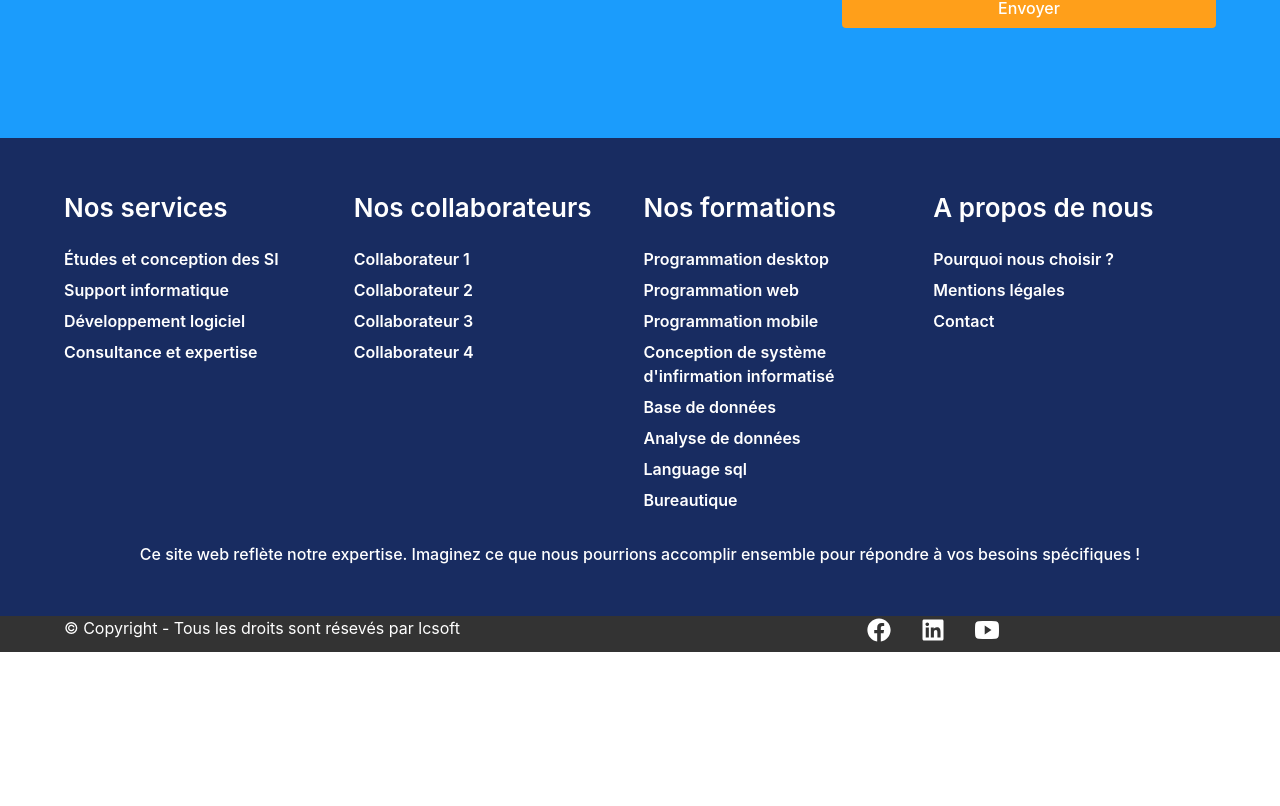
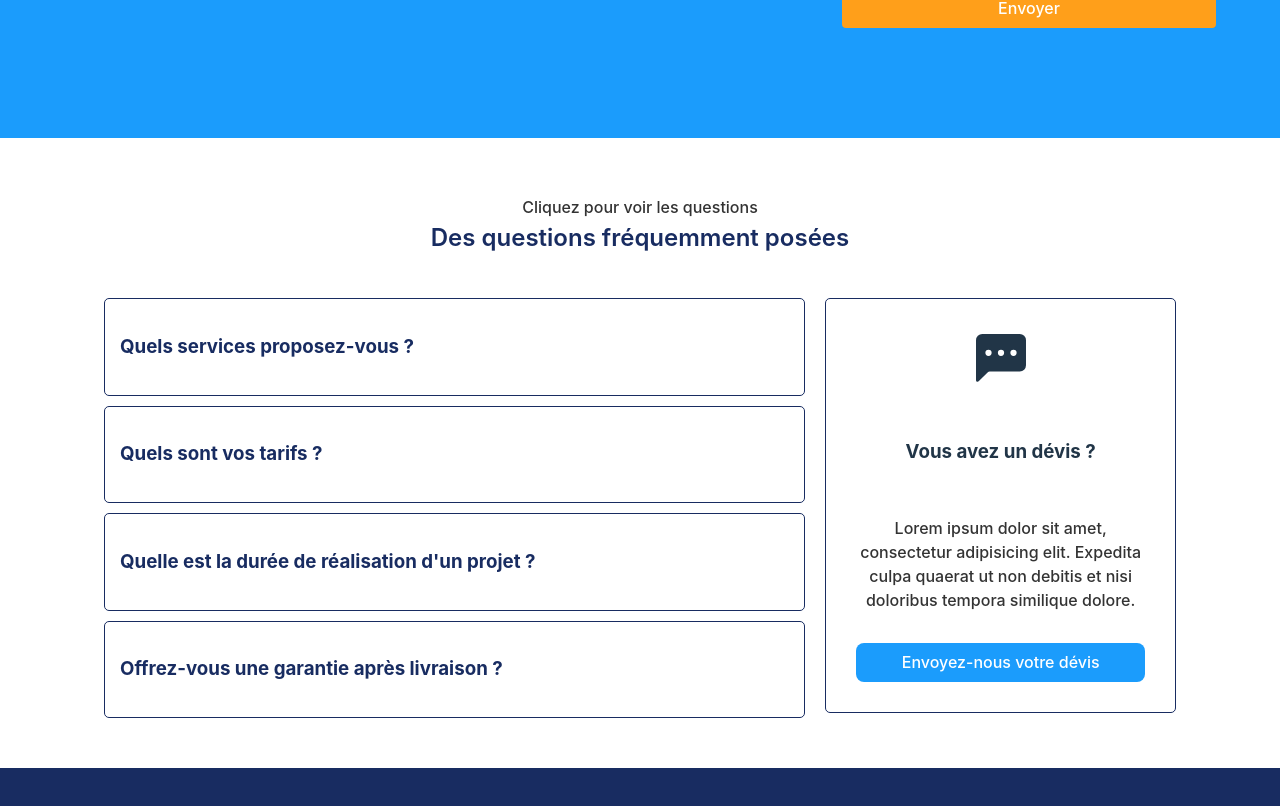
Before and after one commit to Didokapanga/labocongosoft, a React (Vite) app: page / in a window 1280 px wide. Shown: the part 5734-6540 px from the top of the page. Before the commit the page ends 6386 px from the top, so only its background shows below. Built offline with nearby package versions, Linux system fonts and the light colour scheme.

Commit message:
section faq

```diff
--- a/src/App.jsx
+++ b/src/App.jsx
@@ -2,6 +2,7 @@ import React from 'react'
 import './App.css'
 import Home from './pages/Home/Home'
 import Navbar from './components/Navbar/Navbar'
+import 'leaflet/dist/leaflet.css';
 
 function App() {
   return (
--- a/src/assets/assets.js
+++ b/src/assets/assets.js
@@ -201,3 +201,22 @@ export const testimonials = [
         role: "Digital manager"
     }
 ]
+
+export const faqData = [
+    {
+        question: "Quels services proposez-vous ?",
+        answer: "Nous proposons des services variés allant de la création de sites web à la conception d'applications mobiles et bien plus encore."
+    },
+    {
+        question: "Quels sont vos tarifs ?",
+        answer: "Nos tarifs sont personnalisés en fonction des besoins du client. Contactez-nous pour un devis adapté à vos projets."
+    },
+    {
+        question: "Quelle est la durée de réalisation d'un projet ?",
+        answer: "Cela dépend de la complexité du projet, mais en général, nos projets durent entre 2 semaines et 3 mois."
+    },
+    {
+        question: "Offrez-vous une garantie après livraison ?",
+        answer: "Oui, nous offrons une période de garantie après la livraison pour assurer la qualité de nos services."
+    }
+];
--- a/src/components/Agence/Agence.css
+++ b/src/components/Agence/Agence.css
@@ -132,7 +132,7 @@
     }
 }
 
-@media (max-width:900px) {
+@media (max-width:1100px) {
     .agence-item {
         display: flex;
         flex-direction: column-reverse;
--- a/src/components/Copyright/Copyright.css
+++ b/src/components/Copyright/Copyright.css
@@ -13,13 +13,18 @@
     color: white;
     justify-content: space-between;
     gap: 20px;
+    align-items: center;
 }
 
 .copyright-left {
     width: 100%;
     height: 100%;
     flex: 1;
-    justify-content: center;
+    display: flex;
+    justify-content: flex-start;
+    align-items: center;
+    padding: 0;
+    margin: 0;
 }
 
 .copyright-left p {
@@ -30,6 +35,7 @@
 .copyright-right {
     flex: 1;
     width: 100%;
+    height: 100%;
     gap: 30px;
     display: flex;
     justify-content: center;
@@ -39,6 +45,8 @@
 .copyright-right .social-media {
     font-size: 24px;
     cursor: pointer;
+    margin: 0;
+    padding: 0;
 }
 
 .copyright-right .social-media:hover {
--- a/src/components/Copyright/Copyright.jsx
+++ b/src/components/Copyright/Copyright.jsx
@@ -1,6 +1,6 @@
 import React from 'react'
 import './Copyright.css'
-import { FaFacebook, FaLinkedin } from 'react-icons/fa'
+import { FaFacebook, FaFacebookSquare, FaLinkedin } from 'react-icons/fa'
 import { IoLogoYoutube } from 'react-icons/io'
 
 const Copyright = () => {
@@ -8,10 +8,10 @@ const Copyright = () => {
         <div className='copyright'>
             <div className="copyright-content">
                 <div className="copyright-left">
-                    <p className='copyright-text'>© Copyright - Tous les droits sont résevés par lcsoft</p>
+                    <p className='copyright-text'>© Tous les droits sont résevés par lcsoft</p>
                 </div>
                 <div className="copyright-right">
-                    <sapn className="social-media"><FaFacebook /></sapn>
+                    <sapn className="social-media"><FaFacebookSquare /></sapn>
                     <sapn className="social-media"><FaLinkedin /></sapn>
                     <sapn className="social-media"><IoLogoYoutube /></sapn>
                 </div>
--- a/src/components/Footer/Footer.css
+++ b/src/components/Footer/Footer.css
@@ -110,7 +110,26 @@
     }
 }
 
-@media (max-width:600px) {
+
+@media (max-width:940px) {
+    .footer-content ul {
+        display: grid;
+        grid-template-columns: repeat(2, 1fr);
+        grid-template-rows: repeat(2, 2fr);
+        gap: 30px;
+        height: auto;
+    }
+
+    .footer-content li {
+        height: auto;
+    }
+
+    .footer .footer-cta {
+        padding: 0 50px;
+    }
+}
+
+@media (max-width:740px) {
     .footer-content ul {
         display: grid;
         grid-template-columns: repeat(1, 1fr);
--- a/src/components/Footer/Footer.jsx
+++ b/src/components/Footer/Footer.jsx
@@ -76,7 +76,9 @@ const Footer = () => {
                     </li>
                 </ul>
             </div>
-            <span className='footer-cta forme-animated' ref={(el) => serviceItemsRef.current[4] = el}>Ce site web reflète notre expertise. Imaginez ce que nous pourrions accomplir ensemble pour répondre à vos besoins spécifiques !</span>
+            <span className='footer-cta forme-animated' ref={(el) => serviceItemsRef.current[4] = el}>
+                Ce site web reflète notre expertise. Imaginez ce que nous pourrions accomplir ensemble pour répondre à vos besoins spécifiques !
+            </span>
         </div>
     )
 }
--- a/src/components/Formations/Formations.jsx
+++ b/src/components/Formations/Formations.jsx
@@ -35,28 +35,29 @@ const Formations = () => {
         };
     }, []);
 
-    useEffect(() => {
-        // Fonction pour faire défiler automatiquement
-        const startAutoScroll = () => {
-            scrollInterval.current = setInterval(() => {
-                if (scrollContainerRef.current) {
-                    scrollContainerRef.current.scrollLeft += 300; // Ajuste la valeur selon tes besoins
-                    if (scrollContainerRef.current.scrollLeft >= scrollContainerRef.current.scrollWidth - scrollContainerRef.current.clientWidth) {
-                        scrollContainerRef.current.scrollLeft = 0;
-                    }
-                }
-            }, 3000); // Ajuste l'intervalle de temps selon tes besoins
-        };
 
-        startAutoScroll();
+    // useEffect(() => {
+    //     // Fonction pour faire défiler automatiquement
+    //     const startAutoScroll = () => {
+    //         scrollInterval.current = setInterval(() => {
+    //             if (scrollContainerRef.current) {
+    //                 scrollContainerRef.current.scrollLeft += 300; // Ajuste la valeur selon tes besoins
+    //                 if (scrollContainerRef.current.scrollLeft >= scrollContainerRef.current.scrollWidth - scrollContainerRef.current.clientWidth) {
+    //                     scrollContainerRef.current.scrollLeft = 0;
+    //                 }
+    //             }
+    //         }, 3000); // Ajuste l'intervalle de temps selon tes besoins
+    //     };
 
-        // Nettoyage
-        return () => {
-            if (scrollInterval.current) {
-                clearInterval(scrollInterval.current);
-            }
-        };
-    }, []);
+    //     startAutoScroll();
+
+    //     // Nettoyage
+    //     return () => {
+    //         if (scrollInterval.current) {
+    //             clearInterval(scrollInterval.current);
+    //         }
+    //     };
+    // }, []);
 
     const scrollTo = (index) => {
         if (scrollContainerRef.current) {
--- /dev/null
+++ b/src/components/Home/FAQ/Faq.css
@@ -0,0 +1,137 @@
+.faq {
+    width: 100%;
+    height: 100%;
+    display: flex;
+    flex-direction: column;
+    align-items: center;
+    justify-content: center;
+    overflow: hidden;
+    background: #fff;
+}
+
+.faq-content {
+    display: flex;
+    flex-direction: column;
+    width: 90%;
+    height: 100%;
+    align-items: center;
+    text-align: center;
+}
+
+.faq-title {
+    margin-top: 5%;
+}
+
+.faq-item {
+    width: 100%;
+    height: 100%;
+    display: flex;
+    gap: 20px;
+    /* Ajoute de l'espace entre les deux colonnes */
+    padding: 40px;
+    box-sizing: border-box;
+    justify-content: center;
+}
+
+.faq-left {
+    width: 100%;
+    /* Prend 70% de la largeur disponible */
+    height: 100%;
+    text-align: start;
+    text-align: start;
+    flex: 2;
+    box-sizing: border-box;
+    /* Inclut padding dans la largeur */
+}
+
+.faq-question {
+    padding: 15px;
+    margin-bottom: 10px;
+    border: 1px solid #182C61;
+    color: #182C61;
+    cursor: pointer;
+    border-radius: 5px;
+    transition: background-color 0.3s ease;
+}
+
+.faq-question:hover {
+    background-color: #f1f1f1;
+}
+
+.faq-answer {
+    font-size: 16px;
+    color: #333;
+    margin-top: 10px;
+}
+
+
+.faq-right {
+    width: 100%;
+    /* Prend 30% de la largeur disponible */
+    box-sizing: border-box;
+    height: 100%;
+    flex: 1;
+}
+
+.faq-cta {
+    height: 100%;
+    border: 1px solid #182C61;
+    border-radius: 5px;
+    display: flex;
+    flex-direction: column;
+    justify-content: space-between;
+    align-items: center;
+    gap: 15px;
+    padding: 30px;
+}
+
+.faq-cta span {
+    font-size: 50px;
+}
+
+.faq-cta p {
+    color: #333;
+    font-weight: 500;
+}
+
+.faq-cta button {
+    width: 100%;
+    background: var(--secondary);
+    color: #fff;
+    outline: none;
+    border: none;
+    transition: 0.5s ease-in-out;
+}
+
+.faq-cta button:hover {
+    background: var(--orange);
+}
+
+@media (max-width:1200px) {
+    .faq-item {
+        display: flex;
+        align-items: center;
+    }
+
+    .faq-left {
+        display: flex;
+        flex-direction: column;
+        justify-content: center;
+    }
+
+    .faq-right {}
+}
+
+@media (max-width: 1000px) {
+    .faq-item {
+        flex-direction: column;
+        /* Les colonnes s'empilent */
+        padding: 20px;
+    }
+
+    .faq-left,
+    .faq-right {
+        width: 100%;
+        /* Chaque colonne prend 100% */
+    }
+}
--- /dev/null
+++ b/src/components/Home/FAQ/Faq.jsx
@@ -0,0 +1,54 @@
+import React, { useState } from 'react'
+import './Faq.css'
+import { faqData } from '../../../assets/assets';
+import { BsChatLeftDotsFill } from 'react-icons/bs';
+
+const Faq = () => {
+    const [activeIndex, setActiveIndex] = useState(null);
+
+    const toggleAnswer = (index) => {
+        setActiveIndex(activeIndex === index ? null : index);
+    };
+    return (
+        <div className='faq'>
+            <div className="faq-content">
+                <div className="faq-title">
+                    <span className="faq-info primary-text">Cliquez pour voir les questions</span>
+                    <h2 className="faq-title secondary-text">Des questions fréquemment posées</h2>
+                </div>
+                <div className="faq-item">
+                    <div className="faq-left">
+                        <div className="faq-left">
+                            {faqData.map((item, index) => (
+                                <div key={index} className="faq-question" onClick={() => toggleAnswer(index)}>
+                                    <h3>{item.question}</h3>
+                                    {activeIndex === index && (
+                                        <div className="faq-answer">
+                                            {item.answer}
+                                        </div>
+                                    )}
+                                </div>
+                            ))}
+                        </div>
+                    </div>
+                    <div className="faq-right">
+                        <div className="faq-cta">
+                            <span>
+                                <BsChatLeftDotsFill />
+                            </span>
+                            <h3>Vous avez un dévis ?</h3>
+                            <p>
+                                Lorem ipsum dolor sit amet, consectetur adipisicing elit. Expedita culpa quaerat ut non debitis et nisi doloribus tempora similique dolore.
+                            </p>
+                            <button className="faq-btn">
+                                Envoyez-nous votre dévis
+                            </button>
+                        </div>
+                    </div>
+                </div>
+            </div>
+        </div>
+    )
+}
+
+export default Faq
--- a/src/pages/Home/Home.jsx
+++ b/src/pages/Home/Home.jsx
@@ -9,6 +9,7 @@ import Testimonials from '../../components/Testimonials/Testimonials'
 import Agence from '../../components/Agence/Agence'
 import Footer from '../../components/Footer/Footer'
 import Copyright from '../../components/Copyright/Copyright'
+import Faq from '../../components/Home/FAQ/Faq'
 
 const Home = () => {
     return (
@@ -20,6 +21,7 @@ const Home = () => {
             <Products />
             <Testimonials />
             <Agence />
+            <Faq />
             <Footer />
             <Copyright />
         </div>
--- a/src/pages/Services/Services.jsx
+++ b/src/pages/Services/Services.jsx
@@ -3,7 +3,7 @@ import './Services.css'
 
 const Services = () => {
     return (
-        <div>
+        <div className='services'>
 
         </div>
     )
```
Also changed, not shown: 1 other file (tests, documents, lock files or other folders).
